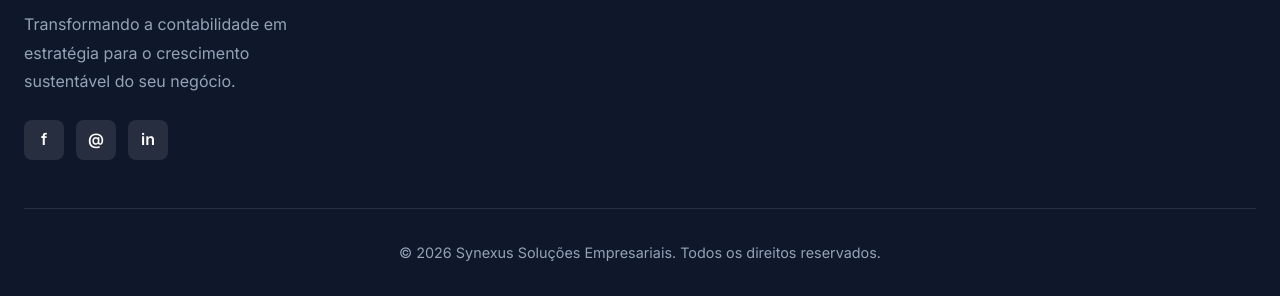
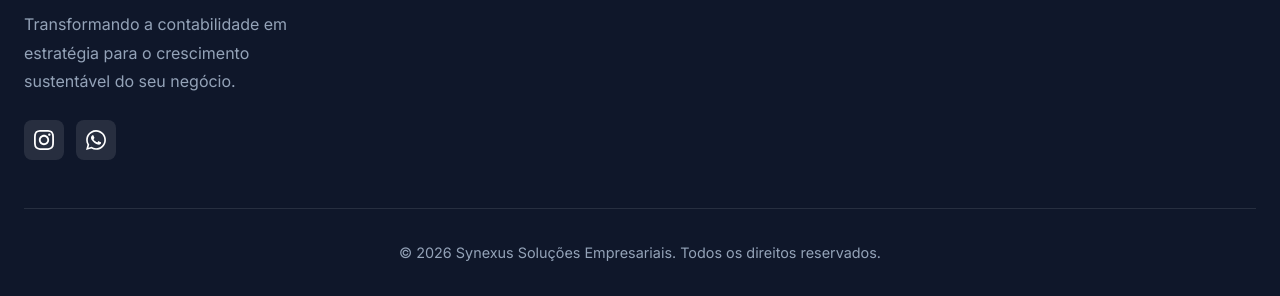
Before and after one commit to GustavoCastrohhh/synexus-site-geral, a plain HTML site: page index.html in a window 1280 px wide. Shown: the part 5109-5405 px from the top of the page. Drawn offline with Linux system fonts and the light colour scheme.

Commit message:
Redirecionamento redes sociais

```diff
--- a/index.html
+++ b/index.html
@@ -1952,9 +1952,22 @@
                         alt="Synexus">
                     <p>Transformando a contabilidade em estratégia para o crescimento sustentável do seu negócio.</p>
                     <div class="social-links">
-                        <a href="#" class="social-link" title="Facebook">f</a>
-                        <a href="#" class="social-link" title="Instagram">@</a>
-                        <a href="#" class="social-link" title="LinkedIn">in</a>
+                        <a href="https://www.instagram.com/synexus.solucoes/" class="social-link" title="Instagram"
+                            target="_blank" rel="noopener noreferrer">
+                            <svg xmlns="http://www.w3.org/2000/svg" width="20" height="20" viewBox="0 0 24 24"
+                                fill="currentColor">
+                                <path
+                                    d="M12 2.163c3.204 0 3.584.012 4.85.07 3.252.148 4.771 1.691 4.919 4.919.058 1.265.069 1.645.069 4.849 0 3.205-.012 3.584-.069 4.849-.149 3.225-1.664 4.771-4.919 4.919-1.266.058-1.644.07-4.85.07-3.204 0-3.584-.012-4.849-.07-3.26-.149-4.771-1.699-4.919-4.92-.058-1.265-.07-1.644-.07-4.849 0-3.204.013-3.583.07-4.849.149-3.227 1.664-4.771 4.919-4.919 1.266-.057 1.645-.069 4.849-.069zm0-2.163c-3.259 0-3.667.014-4.947.072-4.358.2-6.78 2.618-6.98 6.98-.059 1.281-.073 1.689-.073 4.948 0 3.259.014 3.668.072 4.948.2 4.358 2.618 6.78 6.98 6.98 1.281.058 1.689.072 4.948.072 3.259 0 3.668-.014 4.948-.072 4.354-.2 6.782-2.618 6.979-6.98.059-1.28.073-1.689.073-4.948 0-3.259-.014-3.667-.072-4.947-.196-4.354-2.617-6.78-6.979-6.98-1.281-.059-1.69-.073-4.949-.073zm0 5.838c-3.403 0-6.162 2.759-6.162 6.162s2.759 6.163 6.162 6.163 6.162-2.759 6.162-6.163c0-3.403-2.759-6.162-6.162-6.162zm0 10.162c-2.209 0-4-1.79-4-4 0-2.209 1.791-4 4-4s4 1.791 4 4c0 2.21-1.791 4-4 4zm6.406-11.845c-.796 0-1.441.645-1.441 1.44s.645 1.44 1.441 1.44c.795 0 1.439-.645 1.439-1.44s-.644-1.44-1.439-1.44z" />
+                            </svg>
+                        </a>
+                        <a href="https://wa.me/5554996095981?text=Vim%20pelo%20site%20e%20gostaria%20de%20conversar%20sobre%20os%20servi%C3%A7os%20de%20contabilidade%20da%20Synexus"
+                            class="social-link" title="WhatsApp" target="_blank" rel="noopener noreferrer">
+                            <svg xmlns="http://www.w3.org/2000/svg" width="20" height="20" viewBox="0 0 24 24"
+                                fill="currentColor">
+                                <path
+                                    d="M.057 24l1.687-6.163c-1.041-1.804-1.588-3.849-1.587-5.946.003-6.556 5.338-11.891 11.893-11.891 3.181.001 6.167 1.24 8.413 3.488 2.245 2.248 3.481 5.236 3.48 8.414-.003 6.557-5.338 11.892-11.893 11.892-1.99-.001-3.951-.5-5.688-1.448l-6.305 1.654zm6.597-3.807c1.676.995 3.276 1.591 5.392 1.592 5.448 0 9.886-4.434 9.889-9.885.002-5.462-4.415-9.89-9.881-9.892-5.452 0-9.887 4.434-9.889 9.884-.001 2.225.651 3.891 1.746 5.634l-.999 3.648 3.742-.981zm11.387-5.464c-.074-.124-.272-.198-.57-.347-.297-.149-1.758-.868-2.031-.967-.272-.099-.47-.149-.669.149-.198.297-.768.967-.941 1.165-.173.198-.347.223-.644.074-.297-.149-1.255-.462-2.39-1.475-.883-.788-1.48-1.761-1.653-2.059-.173-.297-.018-.458.13-.606.134-.133.297-.347.446-.521.151-.172.2-.296.3-.495.099-.198.05-.372-.025-.521-.075-.148-.669-1.611-.916-2.206-.242-.579-.487-.501-.669-.51l-.57-.01c-.198 0-.52.074-.792.372s-1.04 1.016-1.04 2.479 1.065 2.876 1.213 3.074c.149.198 2.095 3.2 5.076 4.487.709.306 1.263.489 1.694.626.712.226 1.36.194 1.872.118.571-.085 1.758-.719 2.006-1.413.248-.695.248-1.29.173-1.414z" />
+                            </svg>
+                        </a>
                     </div>
                 </div>
 
```
